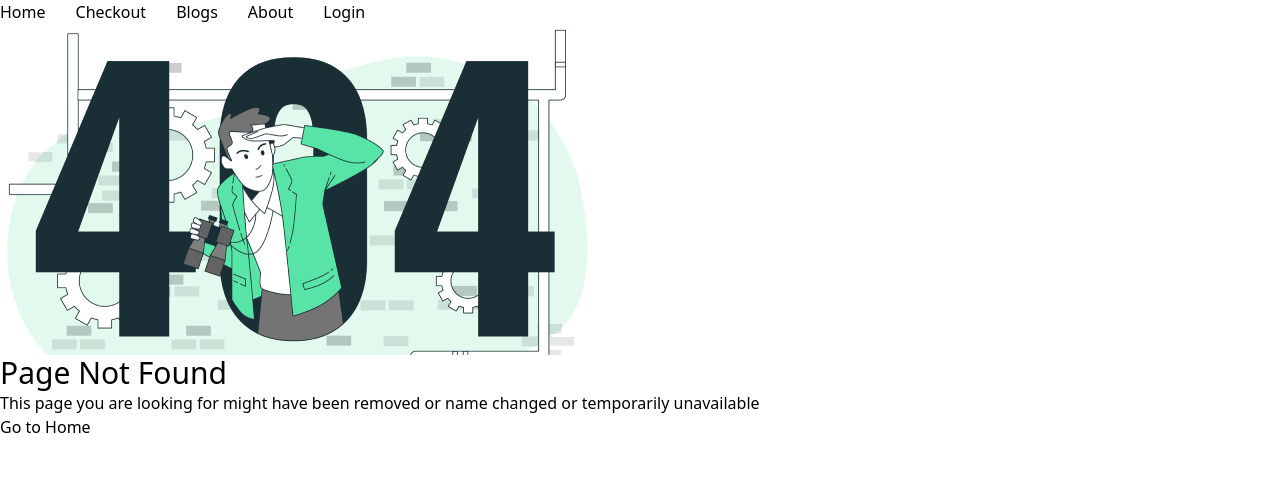
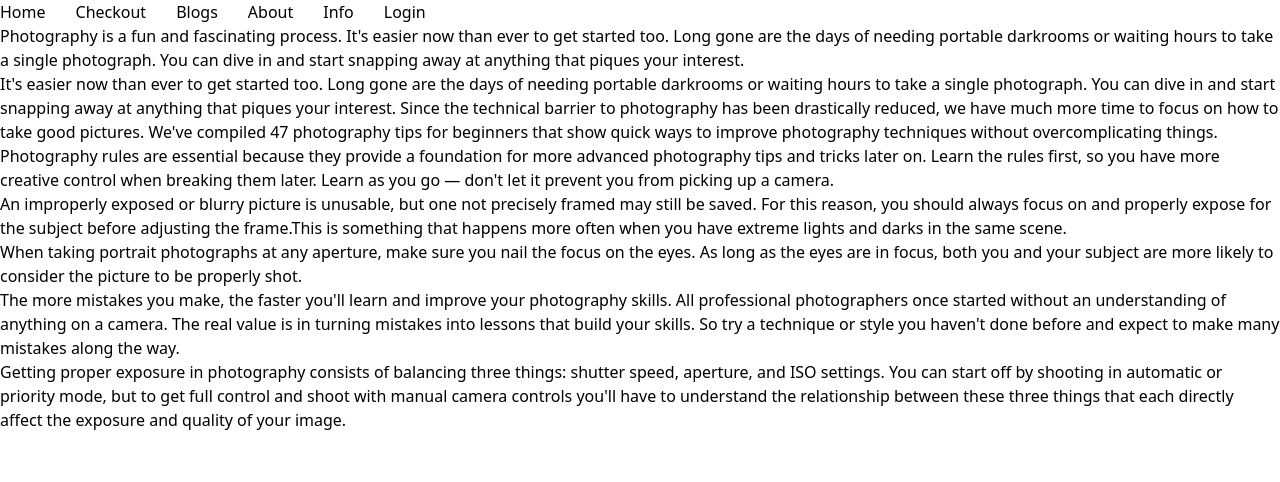
Before and after one commit to Omaralabdullah051/service-provider, a Vue app: page /info in a window 1280 px wide. Shown: the top 482 px of the page. Built offline with nearby package versions, Linux system fonts and the light colour scheme; no server answers.

Commit message:
Info page added

```diff
--- a/public/index.html
+++ b/public/index.html
@@ -4,8 +4,8 @@
     <meta charset="utf-8">
     <meta http-equiv="X-UA-Compatible" content="IE=edge">
     <meta name="viewport" content="width=device-width,initial-scale=1.0">
-    <link rel="icon" href="<%= BASE_URL %>favicon.ico">
-    <title><%= htmlWebpackPlugin.options.title %></title>
+    <link rel="icon" href="<%= BASE_URL %>camera-2.png">
+    <title>SeviceUP</title>
   </head>
   <body>
     <noscript>
--- a/src/components/Header.vue
+++ b/src/components/Header.vue
@@ -1,11 +1,12 @@
 <template>
      <div className='h-12 bg-zinc-400 flex justify-center items-center'>
             <nav className='nav-bar'>
-                <ul>
+                  <ul className='flex justify-center items-center p-2 text-sm font-semibold'>
                     <router-link to="/">Home</router-link>
                     <router-link to="/checkout">Checkout</router-link>
                     <router-link to="/blogs">Blogs</router-link>
-                    <router-link to="/About">About</router-link>
+                    <router-link to="/about">About</router-link>
+                    <router-link to="/info">Info</router-link>
                     <router-link v-if="!isLoggedIn" to="/login">Login</router-link>
                     <button v-else-if="isLoggedIn" @click="handleSignOut">Sign out</button>
                 </ul>
--- a/src/main.js
+++ b/src/main.js
@@ -5,6 +5,7 @@ import Home from "@/pages/Home.vue";
 import Checkout from "@/pages/Checkout.vue";
 import Blogs from "@/pages/Blogs.vue";
 import About from "@/pages/About.vue";
+import Info from "@/pages/Info.vue";
 import Login from "@/pages/Login.vue";
 import Register from "@/pages/Register.vue";
 import NotFound from "@/pages/NotFound.vue";
@@ -23,6 +24,7 @@ const router = createRouter({
     },
     { path: "/blogs", name: "BlogsA", component: Blogs },
     { path: "/about", name: "AboutA", component: About },
+    { path: "/info", name: "infoA", component: Info },
     { path: "/login", name: "LoginA", component: Login },
     { path: "/register", name: "RegisterA", component: Register },
     { path: "/:catchAll(.*)", name: "NotFound", component: NotFound },
--- a/src/pages/Checkout.vue
+++ b/src/pages/Checkout.vue
@@ -1,7 +1,5 @@
 <template>
-    <div>
-        This is a Checkout page
-    </div>
+        <h6 className='text-center mt-10 font-bold md:text-3xl xl:text-4xl mx-2'>Hey Mr.X! Please stay with us for latest update</h6>
 </template>
 
 <script>
--- /dev/null
+++ b/src/pages/Info.vue
@@ -0,0 +1,21 @@
+<template>
+     <div className='p-10 font-semibold text-justify space-y-8'>
+            <p className='text-xs md:text-base '>Photography is a fun and fascinating process. It's easier now than ever to get started too. Long gone are the days of needing portable darkrooms or waiting hours to take a single photograph. You can dive in and start snapping away at anything that piques your interest.</p>
+            <p className='text-xs md:text-base '>It's easier now than ever to get started too. Long gone are the days of needing portable darkrooms or waiting hours to take a single photograph. You can dive in and start snapping away at anything that piques your interest. Since the technical barrier to photography has been drastically reduced, we have much more time to focus on how to take good pictures. We've compiled 47 photography tips for beginners that show quick ways to improve photography techniques without overcomplicating things.</p>
+            <p className='text-xs md:text-base '>Photography rules are essential because they provide a foundation for more advanced photography tips and tricks later on. Learn the rules first, so you have more creative control when breaking them later. Learn as you go — don't let it prevent you from picking up a camera.</p>
+            <p className='text-xs md:text-base '>An improperly exposed or blurry picture is unusable, but one not precisely framed may still be saved. For this reason, you should always focus on and properly expose for the subject before adjusting the frame.This is something that happens more often when you have extreme lights and darks in the same scene.</p>
+            <p className='text-xs md:text-base '>When taking portrait photographs at any aperture, make sure you nail the focus on the eyes. As long as the eyes are in focus, both you and your subject are more likely to consider the picture to be properly shot.</p>
+            <p className='text-xs md:text-base '>The more mistakes you make, the faster you'll learn and improve your photography skills. All professional photographers once started without an understanding of anything on a camera. The real value is in turning mistakes into lessons that build your skills. So try a technique or style you haven't done before and expect to make many mistakes along the way.</p>
+            <p className='text-xs md:text-base '>Getting proper exposure in photography consists of balancing three things: shutter speed, aperture, and ISO settings. You can start off by shooting in automatic or priority mode, but to get full control and shoot with manual camera controls you'll have to understand the relationship between these three things that each directly affect the exposure and quality of your image.</p>
+        </div>
+</template>
+
+<script>
+    export default {
+        name: "InfoA"
+    }
+</script>
+
+<style scoped>
+
+</style>
```
Also changed, not shown: public/camera-2.png (added), 1 other file (tests, documents, lock files or other folders).
